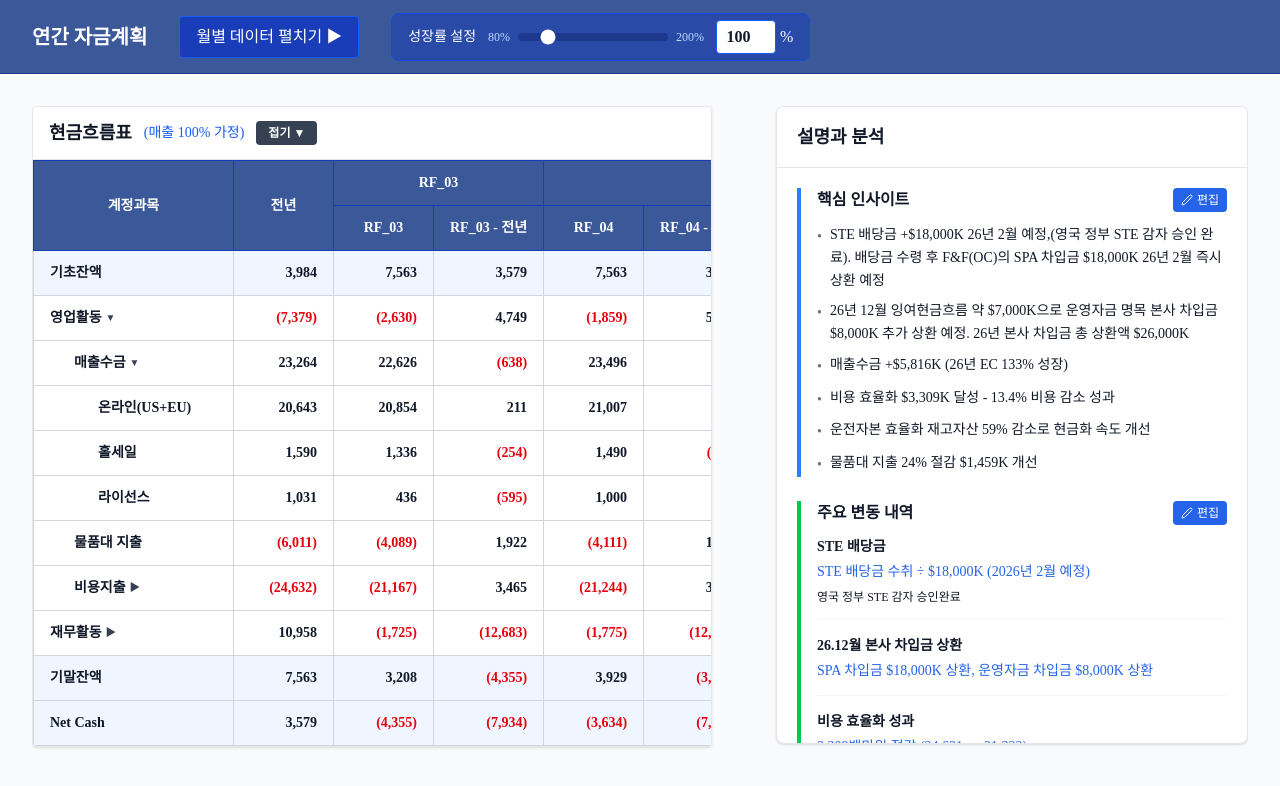
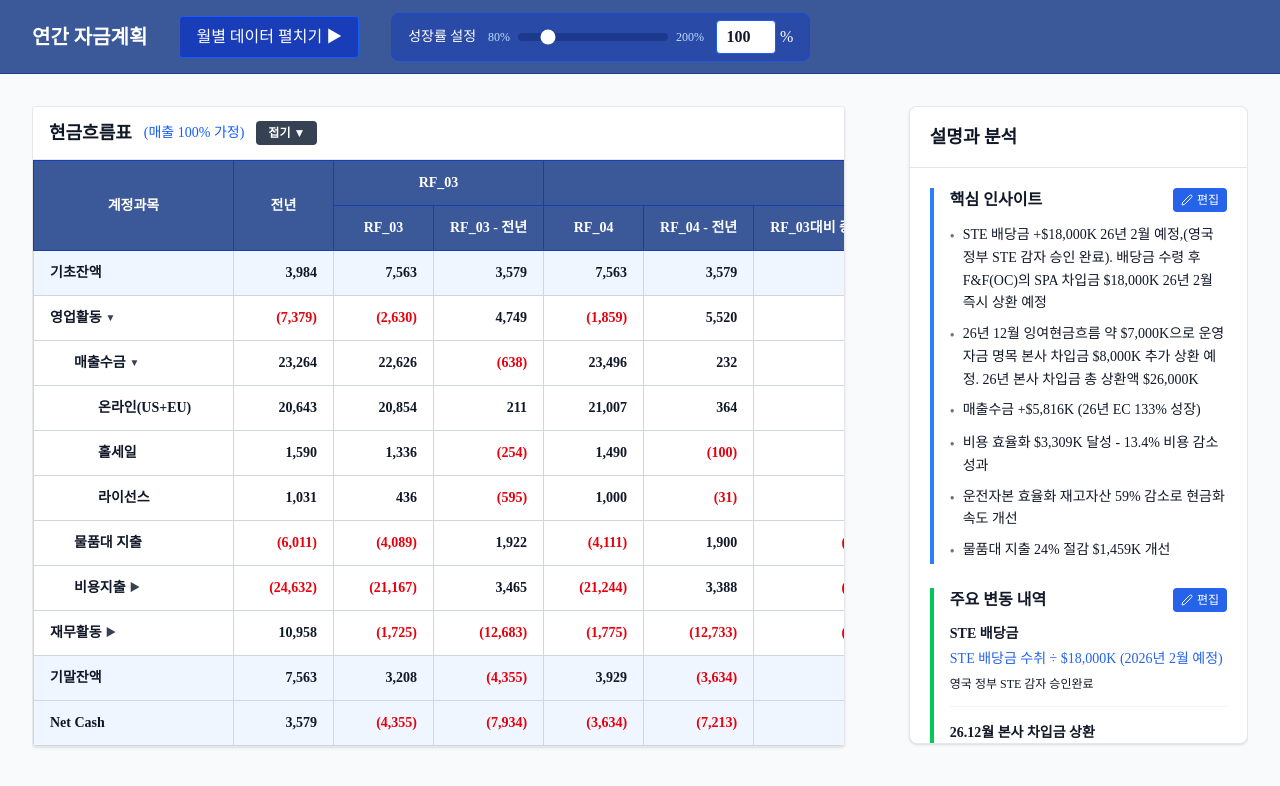
Before and after one commit to kyeongsoo88/stocashnew, a Next.js app: page / in a window 1280 px wide. Shown: the top 786 px of the page. Built offline with nearby package versions, Linux system fonts and the light colour scheme; a web font is replaced by a local one.

Commit message:
Adjust layout ratio to 70:30 for better table visibility
Change grid layout from col-span-7/5 to inline style with 7fr/3fr ratio. This provides more space for tables (70%) and reduces analysis panel width (30%).

Co-authored-by: Cursor <cursoragent@cursor.com>

```diff
--- a/app/page.tsx
+++ b/app/page.tsx
@@ -236,9 +236,12 @@ export default function Home() {
               <p>{error}</p>
             </div>
           ) : (
-            <div className={`grid gap-8 h-full ${!showMonthly ? 'grid-cols-12' : 'grid-cols-1'}`}>
+            <div
+              className={`grid gap-8 h-full ${!showMonthly ? '' : 'grid-cols-1'}`}
+              style={!showMonthly ? { gridTemplateColumns: '7fr 3fr' } : undefined}
+            >
               {/* Left Column: Tables */}
-              <div className={`${!showMonthly ? 'col-span-7' : 'col-span-12'} overflow-y-auto space-y-6 pr-4 pb-6`}>
+              <div className={`${!showMonthly ? '' : 'col-span-12'} overflow-y-auto space-y-6 pr-4 pb-6`}>
                 {/* Cash Flow Table */}
                 {cashflowData && (
                   <div className="bg-white rounded shadow-sm border border-gray-200 overflow-hidden">
@@ -318,7 +321,7 @@ export default function Home() {
 
               {/* Right Column: Analysis (only when !showMonthly) */}
               {!showMonthly && (
-                <div className="col-span-5 h-full overflow-hidden pb-6 pl-4">
+                <div className="h-full overflow-hidden pb-6 pl-4">
                   <DashboardAnalysis />
                 </div>
               )}
```
